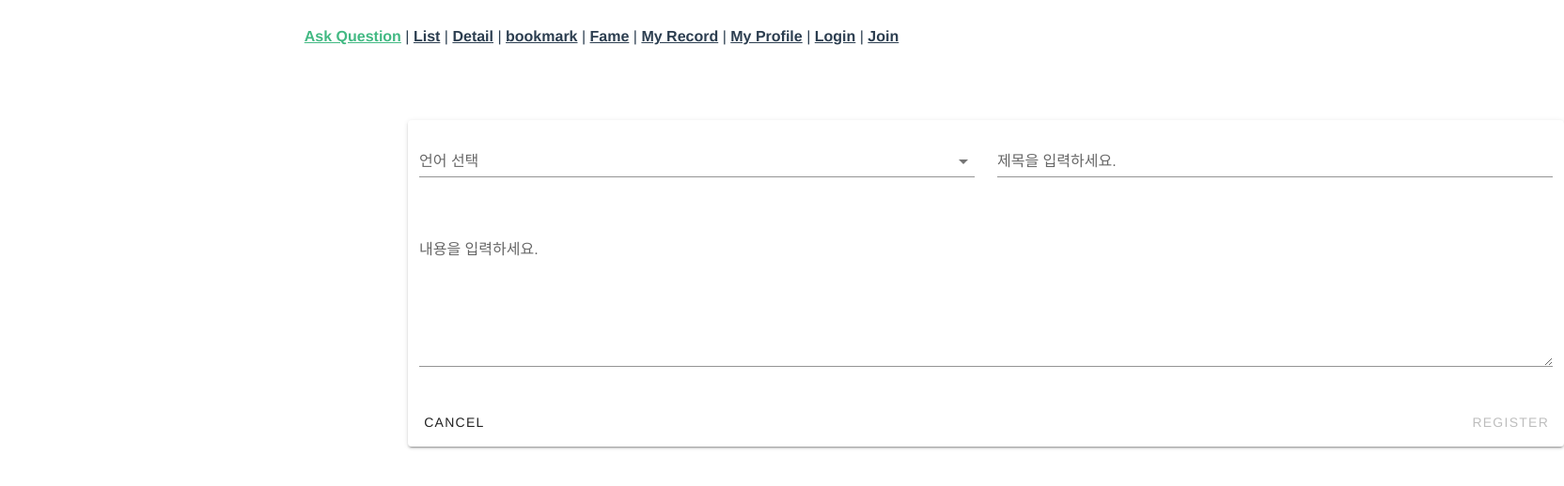
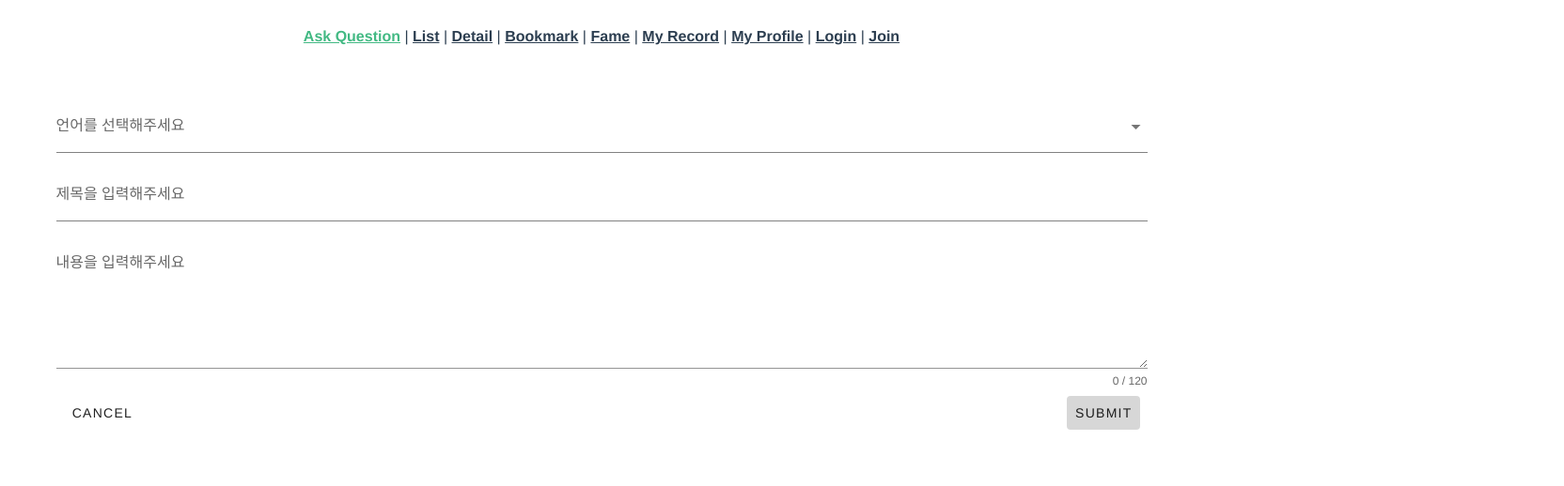
Before and after one commit to ansigyeong/Web-Mobile-Based-Services-Project-sub3, a Vue app in the folder frontend/: page /askquestion in a window 1280 px wide. Shown: the top 518 px of the page at 94% size, 1664 px wide, since content can reach past the window. Built offline with nearby package versions, Linux system fonts and the light colour scheme.

Commit message:
S03P12D108-11

```diff
--- a/frontend/src/App.vue
+++ b/frontend/src/App.vue
@@ -4,7 +4,7 @@
       <router-link to="/askquestion">Ask Question</router-link> |
       <router-link to="/list">List</router-link> |
       <router-link to="/detail">Detail</router-link> |
-      <router-link to="/bookmark">bookmark</router-link> |
+      <router-link to="/bookmark">Bookmark</router-link> |
       <router-link to="/fame">Fame</router-link> |
       <router-link to="/record">My Record</router-link> |
       <router-link to="/profile">My Profile</router-link> |
--- /dev/null
+++ b/frontend/src/components/comment/CommentCreate.vue
@@ -0,0 +1,76 @@
+<template>
+  <div class="comment-create">
+    <v-input-group :prepend="name" class="mt-3">
+      <v-form-textarea
+        id="textarea"
+        v-model="context"
+        :placeholder="isSubComment ? '덧글에 덧글을 달아주세요~!' : '코멘트를 달아주세요~!'"
+        rows="3"
+        max-rows="6"
+      ></v-form-textarea>
+      <v-input-group-append>
+        <v-btn variant="info" @click="isSubComment ? createSubComment() : createComment()">작성하기</v-btn>
+      </v-input-group-append>
+    </v-input-group>
+  </div>
+</template>
+
+<script>
+import data from "@/data";
+
+export default {
+  name: "CommentCreate",
+  props: {
+    contentId: Number,
+    reloadComment: Function,
+    reloadSubComments: Function,
+    subCommentToggle: Function,
+    isSubComment: Boolean,
+    commentId: Number
+  },
+  data() {
+    return {
+      name: "인성",
+      context: ""
+    };
+  },
+  methods: {
+    createComment() {
+      const comment_id = data.Comment[data.Comment.length - 1].comment_id + 1;
+      data.Comment.push({
+        comment_id: comment_id,
+        user_id: 1,
+        content_id: this.contentId,
+        context: this.context,
+        created_at: "2019-04-19",
+        updated_at: null
+      });
+      this.reloadComment();
+      // this.subCommentToggle();
+      this.context = "";
+    },
+    createSubComment() {
+      const subcomment_id =
+        data.SubComment[data.SubComment.length - 1].subcomment_id + 1;
+      data.SubComment.push({
+        subcomment_id: subcomment_id,
+        comment_id: this.commentId,
+        user_id: 1,
+        context: this.context,
+        created_at: "2019-04-20",
+        updated_at: null
+      });
+      this.reloadSubComments();
+      this.subCommentToggle();
+      this.context = "";
+    }
+  }
+};
+</script>
+
+<style scoped>
+.comment-create {
+  display: flex;
+  margin-bottom: 1em;
+}
+</style>
--- /dev/null
+++ b/frontend/src/components/comment/CommentListItem.vue
@@ -0,0 +1,132 @@
+<template>
+  <div class="container">
+    <div class="comment-list-item">
+      <div class="comment-list-item-name">
+        <div>{{name}}</div>
+        <div>{{commentObj.created_at}}</div>
+      </div>
+      <div class="comment-list-item-context">{{commentObj.context}}</div>
+      <div class="comment-list-item-button">
+        <v-btn variant="info">수정</v-btn>
+        <v-btn variant="info">삭제</v-btn>
+        <v-btn variant="info" @click="subCommentToggle">덧글 달기</v-btn>
+      </div>
+    </div>
+    <template v-if="subCommentCreateToggle">
+      <CommentCreate
+        :isSubComment="true"
+        :commentId="commentObj.comment_id"
+        :reloadSubComments="reloadSubComments"
+        :subCommentToggle="subCommentToggle"
+      />
+    </template>
+    <template v-if="subCommentList.length > 0">
+      <div
+        class="comment-list-item-subcomment-list"
+        :key="item.subcomment_id"
+        v-for="item in subCommentList"
+      >
+        <div class="comment-list-item-name">
+          <div>{{item.user_name}}</div>
+          <div>{{item.created_at}}</div>
+        </div>
+        <div class="comment-list-item-context">{{item.context}}</div>
+        <div class="comment-list-item-button">
+          <v-btn variant="info">수정</v-btn>
+          <v-btn variant="info">삭제</v-btn>
+        </div>
+      </div>
+    </template>
+  </div>
+</template>
+
+<script>
+import data from "@/data";
+import CommentCreate from "./CommentCreate";
+
+export default {
+  name: "CommentListItem",
+  props: {
+    commentObj: Object
+  },
+  components: {
+    CommentCreate
+  },
+  data() {
+    return {
+      name: data.User.filter(
+        userItem => userItem.user_id === this.commentObj.user_id
+      )[0].name,
+      subCommentList: data.SubComment.filter(
+        item => item.comment_id === this.commentObj.comment_id
+      ).map(subCommentItem => ({
+        ...subCommentItem,
+        user_name: data.User.filter(
+          item => item.user_id === subCommentItem.user_id
+        )[0].name
+      })),
+      subCommentCreateToggle: false
+    };
+  },
+  methods: {
+    subCommentToggle() {
+      this.subCommentCreateToggle = !this.subCommentCreateToggle;
+    },
+    reloadSubComments() {
+      this.subCommentList = data.SubComment.filter(
+        item => item.comment_id === this.commentObj.comment_id
+      ).map(subCommentItem => ({
+        ...subCommentItem,
+        user_name: data.User.filter(
+          item => item.user_id === subCommentItem.user_id
+        )[0].name
+      }));
+    }
+  }
+};
+</script>
+
+<style scoped>
+.comment-list-item {
+  display: flex;
+  justify-content: space-between;
+  padding-bottom: 1em;
+}
+
+.comment-list-item-name {
+  display: flex;
+  flex-direction: column;
+  justify-content: center;
+  align-items: center;
+  border: 0.5px solid black;
+  padding: 1em;
+}
+
+.comment-list-item-context {
+  display: flex;
+  justify-content: center;
+  align-items: center;
+  width: 50em;
+  border: 0.5px solid black;
+}
+
+.comment-list-item-button {
+  display: flex;
+  flex-direction: column;
+  justify-content: center;
+  align-items: center;
+  border: 0.5px solid black;
+  padding: 1em;
+}
+
+.btn {
+  margin-bottom: 1em;
+}
+
+.comment-list-item-subcomment-list {
+  display: flex;
+  justify-content: space-between;
+  padding-bottom: 1em;
+  margin-left: 10em;
+}
+</style>
--- a/frontend/src/page/post/AskQuestion.vue
+++ b/frontend/src/page/post/AskQuestion.vue
@@ -1,128 +1,85 @@
 <template>
-  <v-card>
-    <v-snackbar
-      v-model="snackbar"
-      absolute
-      top
-      right
-      color="success"
-    >
-      <span>Registration successful!</span>
-      <v-icon dark>mdi-checkbox-marked-circle</v-icon>
-    </v-snackbar>
-    <v-form ref="form" @submit.prevent="submit">
-      <v-container fluid>
-        <v-row>
-          <v-col cols="12" sm="6">
-            <v-select
-              color="pink"
-              label="언어 선택"
-              required
-            ></v-select>
-          </v-col>
-          <v-col cols="12" sm="6">
-            <v-text-field
-              color="purple darken-2"
-              label="제목을 입력하세요."
-              required
-            ></v-text-field>
-          </v-col>
-          <v-col cols="12">
-            <v-textarea
-              v-model="form.bio"
-              color="teal"
-            >
-              <template v-slot:label>
-                <div>
-                  내용을 입력하세요.
-                </div>
-              </template>
-            </v-textarea>
-          </v-col>
-        </v-row>
-      </v-container>
+  <div class="container">
+    <v-form>
+      <v-autocomplete
+        v-model="selected"
+        :items="['Trevor Handsen', 'Alex Nelson']"
+        chips
+        label="언어를 선택해주세요"
+        full-width
+        hide-details
+        hide-no-data
+        hide-selected
+        multiple
+        single-line
+      ></v-autocomplete>
+      <v-divider></v-divider>
+      <v-text-field
+        label="제목을 입력해주세요"
+        single-line
+        full-width
+        hide-details
+      ></v-text-field>
+      <v-divider></v-divider>
+      <v-textarea
+        v-model="title"
+        label="내용을 입력해주세요"
+        counter
+        maxlength="120"
+        full-width
+        single-line
+      ></v-textarea>
       <v-card-actions>
-        <v-btn text @click="resetForm">Cancel</v-btn>
+        <v-btn text>Cancel</v-btn>
         <v-spacer></v-spacer>
-        <v-btn
-          :disabled="!formIsValid"
-          text
-          color="primary"
-          type="submit"
-        >Register</v-btn>
+        <v-slide-x-reverse-transition>
+          <v-tooltip
+            v-if="formHasErrors"
+            left
+          >
+            <template v-slot:activator="{ on, attrs }">
+              <v-btn
+                icon
+                class="my-0"
+                v-bind="attrs"
+                @click="resetForm"
+                v-on="on"
+              >
+                <v-icon>mdi-refresh</v-icon>
+              </v-btn>
+            </template>
+            <span>Refresh form</span>
+          </v-tooltip>
+        </v-slide-x-reverse-transition>
+        <v-btn color="primary" text @click="submit" v-model="submit">Submit</v-btn>
       </v-card-actions>
     </v-form>
-    <v-dialog v-model="terms" width="70%">
-      <v-card>
-        <v-card-title class="title">Terms</v-card-title>
-        <v-card-text v-for="n in 5" :key="n">
-          {{ content }}
-        </v-card-text>
-        <v-card-actions>
-          <v-spacer></v-spacer>
-          <v-btn
-            text
-            color="purple"
-            @click="terms = false"
-          >Ok</v-btn>
-        </v-card-actions>
-      </v-card>
-    </v-dialog>
-    <v-dialog v-model="conditions" width="70%">
-      <v-card>
-        <v-card-title class="title">Conditions</v-card-title>
-        <v-card-text v-for="n in 5" :key="n">
-          {{ content }}
-        </v-card-text>
-        <v-card-actions>
-          <v-spacer></v-spacer>
-          <v-btn
-            text
-            color="purple"
-            @click="conditions = false"
-          >Ok</v-btn>
-        </v-card-actions>
-      </v-card>
-    </v-dialog>
-  </v-card>
+  </div>
 </template>
 
 <script>
   export default {
-    name: "AskQuestion",
+    name: 'AskQuestion',
     data () {
-      const defaultForm = Object.freeze({
-        terms: false,
-      })
-
       return {
-        form: Object.assign({}, defaultForm),
-        conditions: false,
-        content: `Lorem ipsum dolor sit amet, consectetur adipiscing elit. Integer nec odio. Praesent libero. Sed cursus ante dapibus diam. Sed nisi. Nulla quis sem at nibh elementum imperdiet. Duis sagittis ipsum. Praesent mauris. Fusce nec tellus sed augue semper porta. Mauris massa. Vestibulum lacinia arcu eget nulla. Class aptent taciti sociosqu ad litora torquent per conubia nostra, per inceptos himenaeos. Curabitur sodales ligula in libero. Sed dignissim lacinia nunc.`,
-        snackbar: false,
-        defaultForm,
+        selected: ['Python'],
+        items: ['C++', 'Java', 'Python'],
+        inputTitle: '',
+        inputContext: '',
       }
     },
-
     methods: {
-      resetForm () {
-        this.form = Object.assign({}, this.defaultForm)
-        this.$refs.form.reset()
+      submit() {
+        this.$router.push({ name: 'Detail', query: { title: this.inputTitle, context: this.inputContext} })
+      }
+    },
+    computed: {
+      progress () {
+        return Math.min(100, this.value.length * 10)
       },
-      submit () {
-        this.snackbar = true
-        this.resetForm()
+      color () {
+        return ['error', 'warning', 'success'][Math.floor(this.progress / 40)]
       },
     },
   }
 </script>
-
-<style>
-  .v-snackbar {
-    display: block;
-    vertical-align: center;
-    top:50%; left:30%;
-    margin-top:50px;
-    margin-left:50px;
-  }
-</style>
--- a/frontend/src/page/post/Detail.vue
+++ b/frontend/src/page/post/Detail.vue
@@ -1,50 +1,52 @@
 <template>
-	<v-form>
-		<v-container>
-			<v-row> 제목 | {{ title }} </v-row>
-			<v-row> 내용 | {{ context }} </v-row>
-			<v-row> <v-btn block outlined color="blue" @click="listClick"> 목록 </v-btn> </v-row>
-		</v-container>
-	</v-form>
+	<div class="container">
+		<v-form>
+			<v-container>
+				<v-row> 제목 | {{ questionTitle }} </v-row>
+				<v-row> 내용 | {{ questionContext }} </v-row>
+				<!-- <v-row> <v-btn block outlined color="blue" @click="listClick"> 목록 </v-btn> </v-row>  -->
+			</v-container>
+		</v-form>
+	</div>
 </template>
 
 <script>
-	import axios from 'axios'
+	// import axios from 'axios'
 	export default {
 		name: 'Detail',
-		created() {
-			this.fetch()
-		},
-		methods: {
-			fetch() {
-				axios.get('http://localhost:8000/api/board/' + this.$$router.params.seq)
-				.then((response) => {
-					console.log(response)
-				})
-				.catch((error) => {
-					console.log(error)
-				})
-			},
-			listClick() {
-				this.$router.push('/')
-			},
-			deleteClick() {
-				if(this.$data.seq) {
-					axios.delete('http://localhost:8000/api/board/' + this.$data.seq)
-					.then((response) => {
-						console.log(response)
-						this.$router.push('/')
-					})
-					.catch((error) => {
-						console.log(error)
-					})
-				}
-			}
-		},
+		// created() {
+		// 	this.fetch()
+		// },
+		// methods: {
+		// 	fetch() {
+		// 		axios.get('http://localhost:8000/api/board/' + this.$$router.params.seq)
+		// 		.then((response) => {
+		// 			console.log(response)
+		// 		})
+		// 		.catch((error) => {
+		// 			console.log(error)
+		// 		})
+		// 	},
+		// 	listClick() {
+		// 		this.$router.push('/')
+		// 	},
+		// 	deleteClick() {
+		// 		if(this.$data.seq) {
+		// 			axios.delete('http://localhost:8000/api/board/' + this.$data.seq)
+		// 			.then((response) => {
+		// 				console.log(response)
+		// 				this.$router.push('/')
+		// 			})
+		// 			.catch((error) => {
+		// 				console.log(error)
+		// 			})
+		// 		}
+		// 	}
+		// },
 		data () {
 			return {
-				title : "전역변수 질문있어요",
-				context: "사실은 없어요"
+				questionTitle : this.$route.query.title,
+				questionContext: this.$route.query.context,
 			}
 		}
 	}
--- a/frontend/src/page/post/Fame.vue
+++ b/frontend/src/page/post/Fame.vue
@@ -1,5 +1,5 @@
 <template>
-  <div>
+  <div class="container">
     <h1>명예의 전당</h1>
     <v-card
       class="mx-auto"
--- a/frontend/src/page/post/List.vue
+++ b/frontend/src/page/post/List.vue
@@ -1,9 +1,8 @@
 <template>
-  <div>
-    <h2>답변을 기다리는 질문</h2>
-    <v-card
+  <div
+    class="container"
     max-width="500"
-      class="mx-auto"
+
   >
 
     <!-- <v-toolbar
@@ -66,7 +65,6 @@
         </template>
       </v-list-item-group>
     </v-list>
-    </v-card>
   </div>
 </template>
 
--- a/frontend/src/router/index.js
+++ b/frontend/src/router/index.js
@@ -6,11 +6,12 @@ import Join from '../page/user/Join.vue'
 import Login from '../page/user/Login.vue'
 import Profile from '../page/user/Profile.vue'
 import Record from '../page/user/Record.vue'
+import Fame from '../page/post/Fame.vue'
+import AskQuestion from '../page/post/AskQuestion.vue'
+import Detail from '../page/post/Detail.vue'
 import List from '../page/post/List.vue'
-import Detail from '../page/post/Detail.vue'
-import Fame from '../page/post/Fame.vue'
 import Bookmark from '../page/post/Bookmark.vue'
-import AskQuestion from '../page/post/AskQuestion.vue'
+// import { component } from 'vue/types/umd'
 
 Vue.use(VueRouter)
 
@@ -36,9 +37,14 @@ Vue.use(VueRouter)
     component: Record
   },
   {
-    path: '/list',
-    name: 'List',
-    component: List
+    path: '/fame',
+    name: 'Fame',
+    component: Fame
+  },
+  {
+    path: '/askquestion',
+    name: 'AskQuestion',
+    component: AskQuestion
   },
   {
     path: '/detail',
@@ -46,19 +52,14 @@ Vue.use(VueRouter)
     component: Detail
   },
   {
-    path: '/fame',
-    name: 'Fame',
-    component: Fame
+    path: '/list',
+    name: 'List',
+    component: List
   },
   {
     path: '/bookmark',
     name: 'Bookmark',
     component: Bookmark
-  },
-  {
-    path: '/askquestion',
-    name: 'AskQuestion',
-    component: AskQuestion
   },
 ]
 
```
Also changed, not shown: frontend/src/components/comment/CommentList.vue (added, +42 -0 lines). Lines whose indentation alone changed are shown as unchanged.
